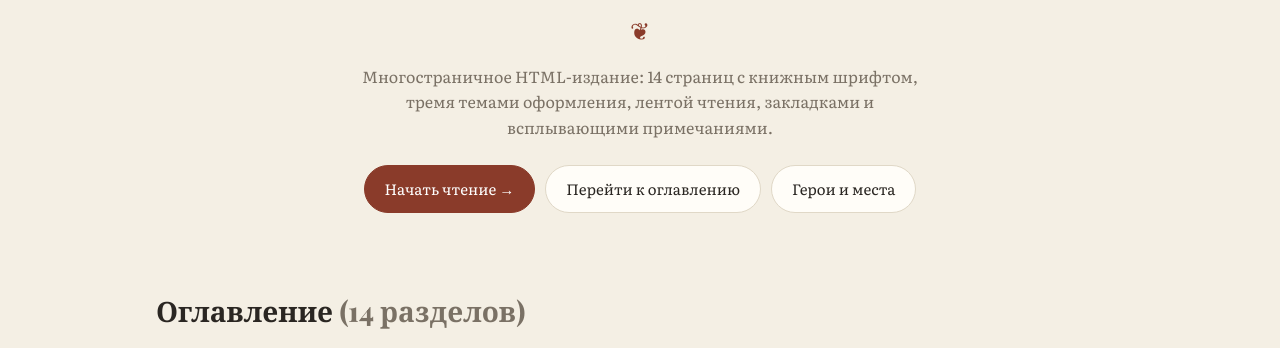
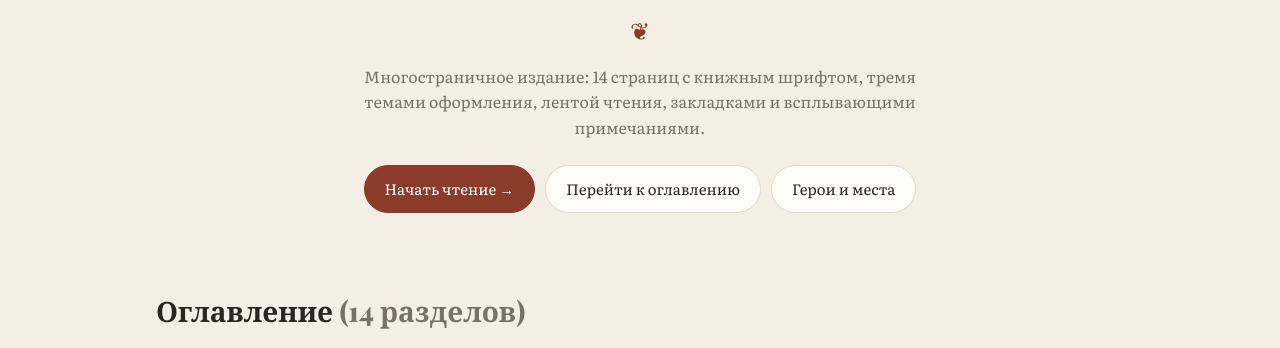
Before and after one commit to WorldMysteries/libru, a plain HTML site: page obyknovennaya-istoriya/index.html in a window 1280 px wide. Shown: the part 380-728 px from the top of the page. Drawn offline with nearby package versions, Linux system fonts and the light colour scheme; a web font is replaced by a local one.

Commit message:
Update index.html

```diff
--- a/obyknovennaya-istoriya/index.html
+++ b/obyknovennaya-istoriya/index.html
@@ -41,7 +41,7 @@
     <h1>Обыкновенная история</h1>
     <p class="author">Иван Александрович Гончаров</p>
     <div class="orn" aria-hidden="true">❦</div>
-    <p class="about">Многостраничное HTML-издание: 14 страниц с книжным шрифтом, тремя темами оформления, лентой чтения, закладками и всплывающими примечаниями.</p>
+    <p class="about">Многостраничное издание: 14 страниц с книжным шрифтом, тремя темами оформления, лентой чтения, закладками и всплывающими примечаниями.</p>
     <div class="cta">
       <a class="btn primary" id="resume" href="p1-1.html">Начать чтение →</a>
       <a class="btn" href="#toc">Перейти к оглавлению</a>
```
